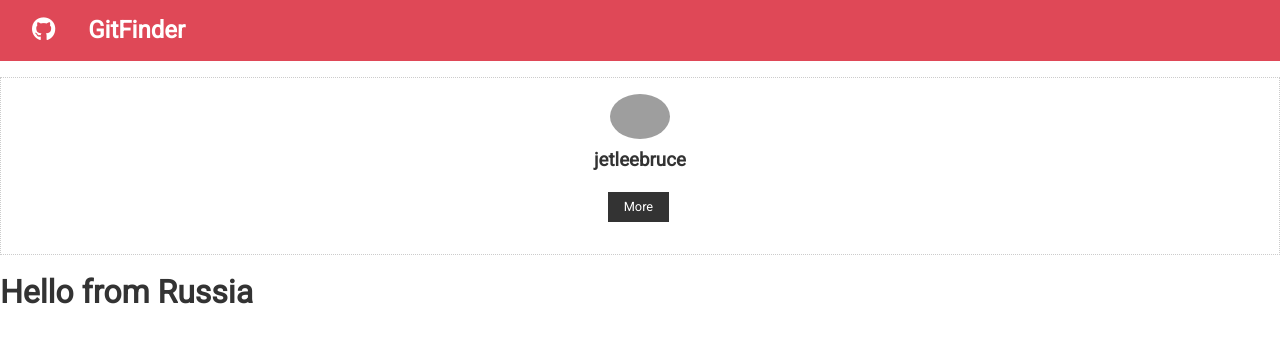
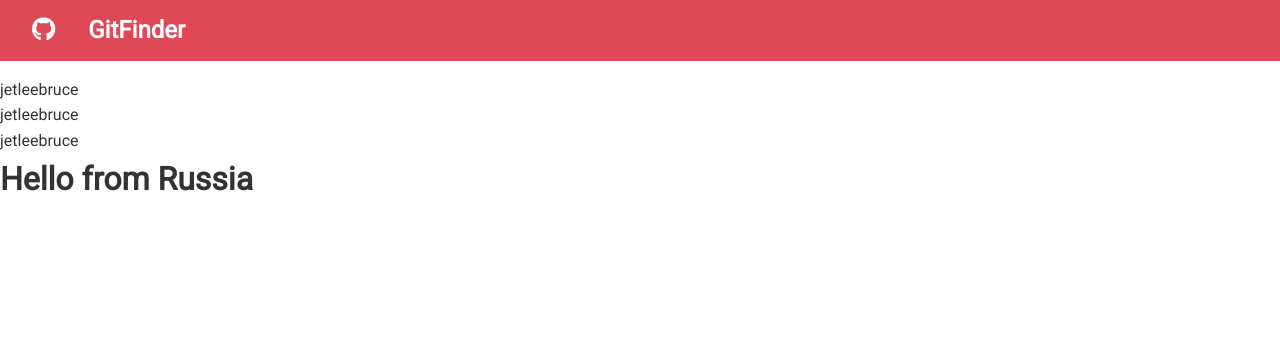
Before and after one commit to jetleebruce/gitfinder, a React (Create React App) app: page / in a window 1280 px wide. Shown: the top 342 px of the page. Built offline with nearby package versions, Linux system fonts and the light colour scheme; grey boxes are pictures that could not be loaded.

Commit message:
New Users component showing data throught state with maping the list of users

```diff
--- a/src/App.js
+++ b/src/App.js
@@ -1,14 +1,14 @@
 import React, { Component } from "react";
 import "./App.css";
 import Navbar from "./components/layout/Navbar";
-import UserItem from './components/Users/UserItem'
+import Users from './components/Users/Users'
 
 class App extends Component {
   render() {
     return (
       <div className='App'>
         <Navbar />
-        <UserItem/>
+        <Users/>
         <h1>Hello from Russia</h1>
       </div>
     );
--- /dev/null
+++ b/src/components/Users/Users.js
@@ -0,0 +1,40 @@
+import React, { Component } from "react";
+
+class Users extends Component {
+  state = {
+    users: [
+      {
+        id: "1",
+        login: "jetleebruce",
+        avatar_url:
+          "https://avatars3.githubusercontent.com/u/12411736?s=460&v=4",
+        html_url: "https://github.com/jetleebruce"
+      },
+      {
+        id: "2",
+        login: "jetleebruce",
+        avatar_url:
+          "https://avatars3.githubusercontent.com/u/12411736?s=460&v=4",
+        html_url: "https://github.com/jetleebruce"
+      },
+      {
+        id: "3",
+        login: "jetleebruce",
+        avatar_url:
+          "https://avatars3.githubusercontent.com/u/12411736?s=460&v=4",
+        html_url: "https://github.com/jetleebruce"
+      }
+    ]
+  };
+  render() {
+    return (
+      <div>
+        {this.state.users.map(user => (
+          <div key={user.id}>{user.login}</div>
+        ))}
+      </div>
+    );
+  }
+}
+
+export default Users;
```
